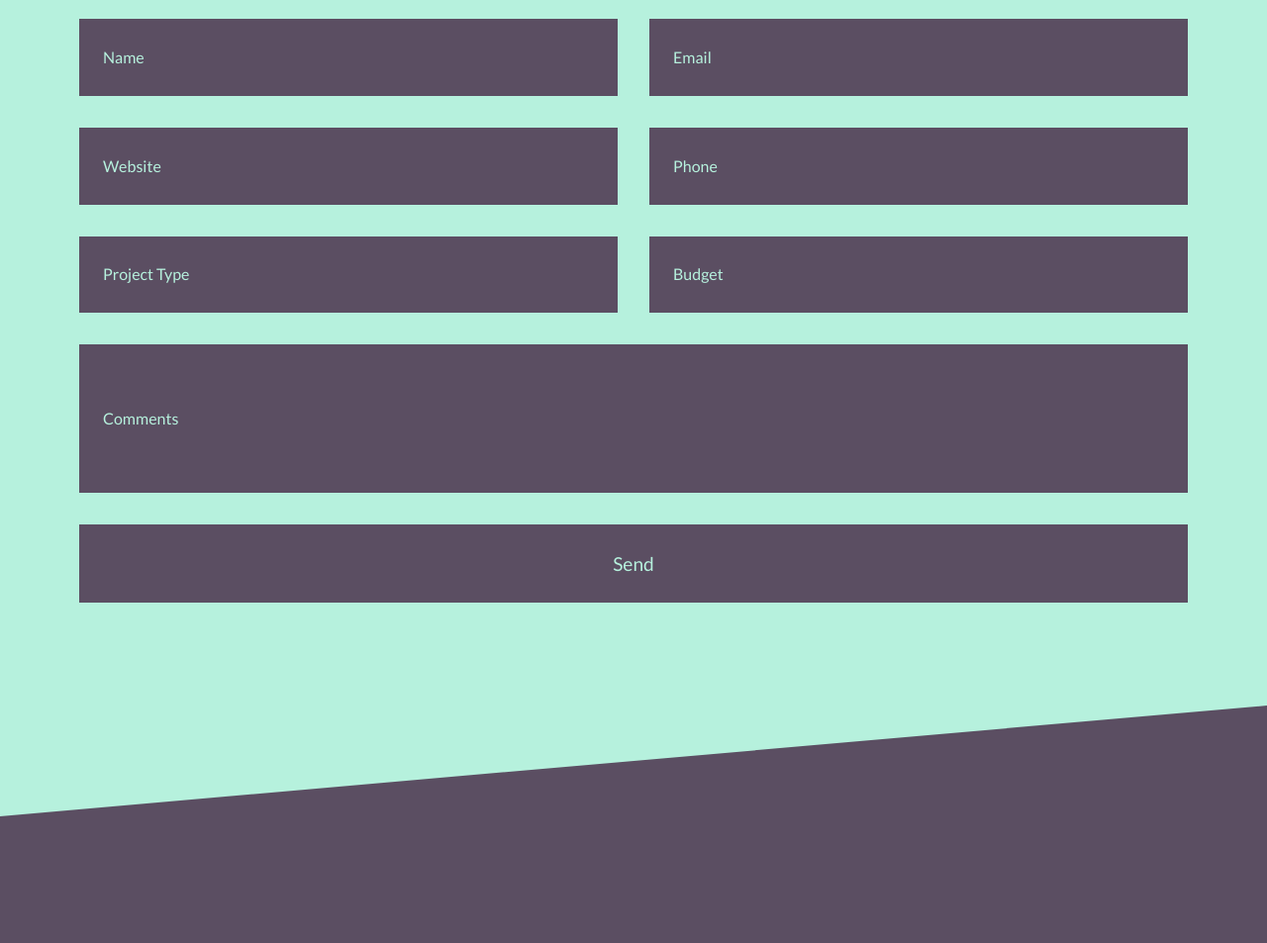
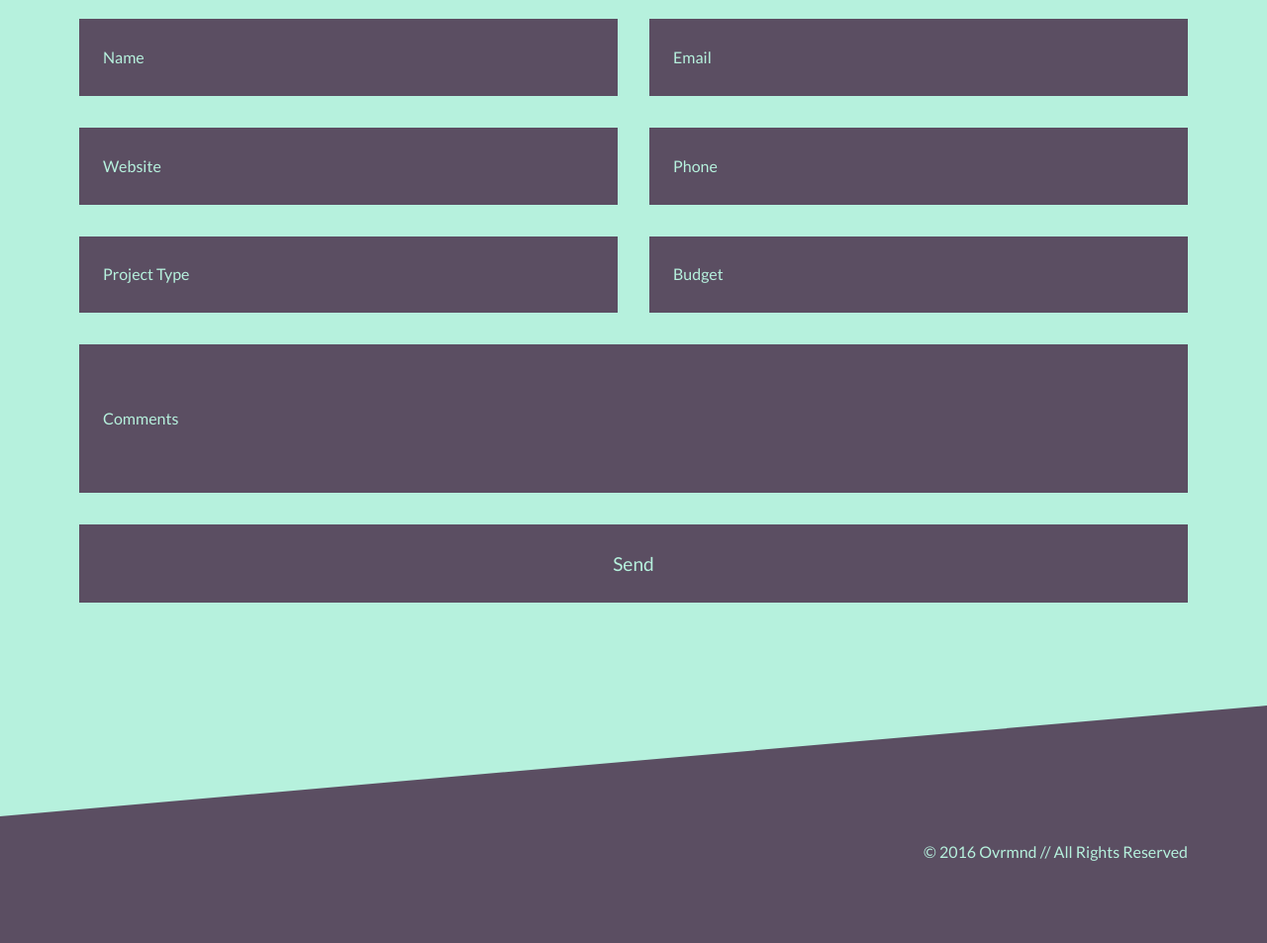
Before and after one commit to ovrmnd/ovrmnd.github.io, a website: page index.html in a window 1280 px wide. Shown: the part 2933-3886 px from the top of the page at 99% size. Before the commit the page ends 3758 px from the top, so only its background shows below. Drawn offline with Linux system fonts and the light colour scheme.

Commit message:
Add a footer/attribution

```diff
--- a/index.html
+++ b/index.html
@@ -359,6 +359,12 @@
             </div>
         </section>
 
+        <footer class="footer">
+            <div class="container">
+                &copy; 2016 Ovrmnd // All Rights Reserved
+            </div>
+        </footer>
+
         <!-- JavaScript -->
         <script src="./js/main.min.js"></script>
     </body>
--- a/scss/_footer.scss
+++ b/scss/_footer.scss
@@ -1,5 +1,6 @@
 // Footer
 
 .footer {
-
+    padding: 4rem 0;
+    text-align: right;
 }
```
Also changed, not shown: css/style.css.
